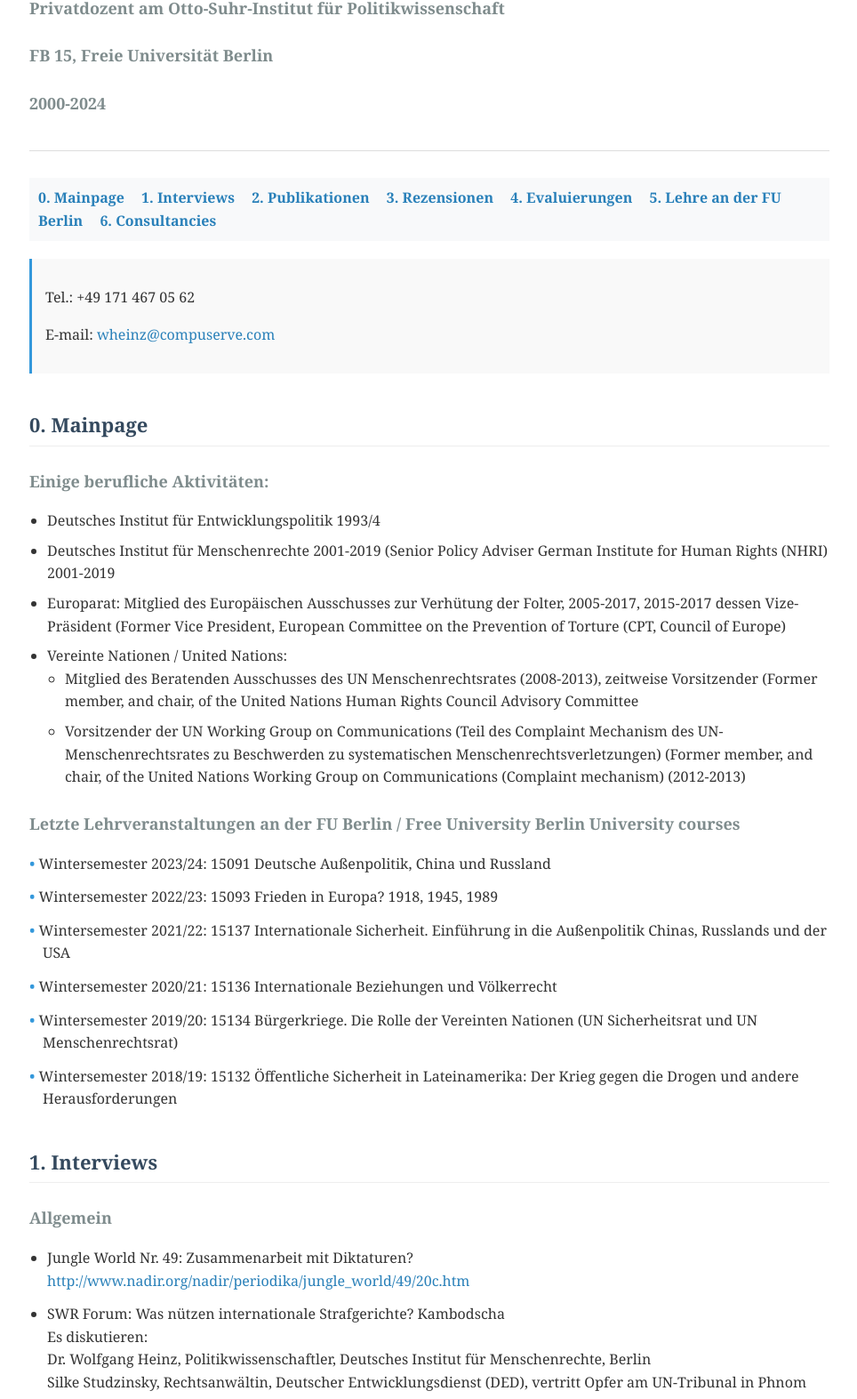
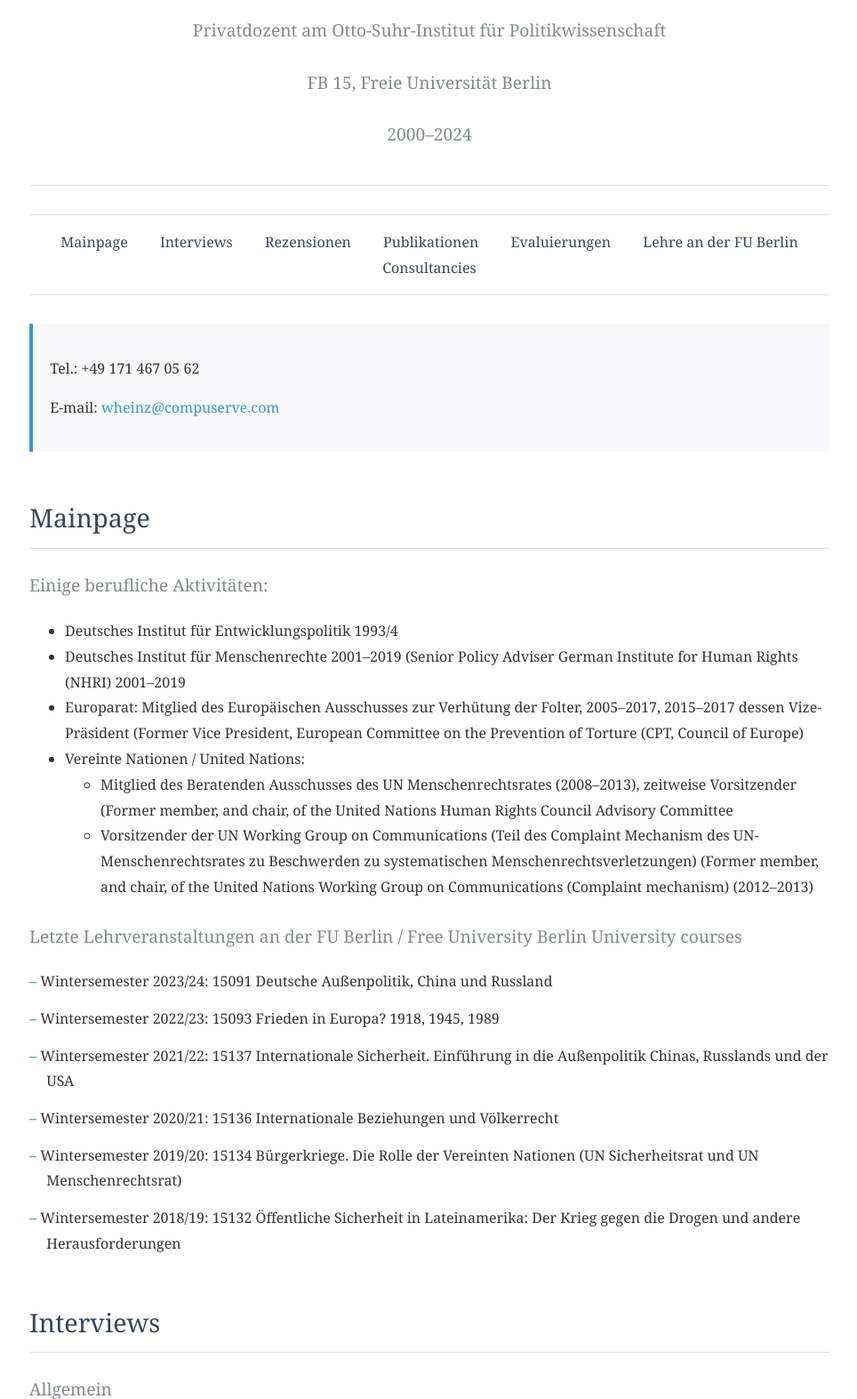
Before and after one commit to ExManiac/prof-heinz-website, a plain HTML site: page index.html in a window 1280 px wide. Shown: the part 114-1687 px from the top of the page at 89% size, without its empty margins (157-1121 px from the left). Drawn offline with Linux system fonts and the light colour scheme.

Commit message:
Update index.html

```diff
--- a/index.html
+++ b/index.html
@@ -3,77 +3,116 @@
 <head>
     <meta charset="UTF-8">
     <meta name="viewport" content="width=device-width, initial-scale=1.0">
-    <title>Prof. Dr. Wolfgang Heinz - Politikwissenschaft</title>
+    <title>Prof. Dr. Wolfgang Heinz – Politikwissenschaft</title>
     <style>
+        :root {
+            --primary: #2c3e50;
+            --secondary: #34495e;
+            --accent: #3498db;
+            --light-bg: #f8f9fa;
+            --border: #e0e0e0;
+        }
         body {
             font-family: 'Georgia', serif;
-            line-height: 1.6;
+            line-height: 1.8;
             color: #333;
             max-width: 900px;
             margin: 0 auto;
             padding: 20px;
+            background-color: #fff;
         }
         header {
-            border-bottom: 1px solid #ddd;
+            border-bottom: 1px solid var(--border);
             padding-bottom: 20px;
             margin-bottom: 30px;
+            text-align: center;
         }
         h1 {
-            color: #2c3e50;
-            font-size: 28px;
+            color: var(--primary);
+            font-size: 2.2rem;
+            margin-bottom: 0.5rem;
+            font-weight: 600;
         }
         h2 {
-            color: #34495e;
-            font-size: 22px;
-            margin-top: 40px;
-            border-bottom: 1px solid #eee;
-            padding-bottom: 5px;
+            color: var(--secondary);
+            font-size: 1.8rem;
+            margin-top: 3rem;
+            padding-bottom: 0.5rem;
+            border-bottom: 1px solid var(--border);
+            font-weight: 500;
         }
         h3 {
             color: #7f8c8d;
-            font-size: 18px;
-            margin-top: 25px;
+            font-size: 1.2rem;
+            margin-top: 1.5rem;
+            font-weight: 400;
         }
         a {
-            color: #2980b9;
+            color: var(--accent);
+            text-decoration: none;
+            transition: color 0.2s;
+        }
+        a:hover {
+            color: #1a5276;
+            text-decoration: underline;
+        }
+        nav {
+            margin: 2rem 0;
+            padding: 1rem 0;
+            border-top: 1px solid var(--border);
+            border-bottom: 1px solid var(--border);
+            text-align: center;
+        }
+        nav a {
+            margin: 0 1rem;
+            font-weight: 500;
+            color: var(--secondary);
+        }
+        nav a:hover {
+            color: var(--accent);
             text-decoration: none;
         }
-        a:hover {
-            text-decoration: underline;
-        }
-        ul {
-            padding-left: 20px;
-        }
-        li {
-            margin-bottom: 8px;
-        }
         .contact-info {
-            background-color: #f9f9f9;
-            padding: 15px;
-            border-left: 3px solid #3498db;
-            margin: 20px 0;
+            background-color: var(--light-bg);
+            padding: 1.2rem;
+            border-left: 4px solid var(--accent);
+            margin: 2rem 0;
+            font-size: 1rem;
         }
         .section {
-            margin-bottom: 40px;
+            margin-bottom: 3rem;
         }
         .pub-item {
-            margin-bottom: 15px;
+            margin-bottom: 1.2rem;
+            padding-left: 1.2rem;
+            text-indent: -1.2rem;
         }
-        nav {
-            margin: 20px 0;
-            background-color: #f8f9fa;
-            padding: 10px;
+        .pub-item:before {
+            content: "– ";
+            color: var(--accent);
         }
-        nav a {
-            margin-right: 15px;
-            font-weight: bold;
+        .pub-title {
+            font-style: italic;
         }
-        .country-list {
-            columns: 3;
+        .pub-link {
+            font-size: 0.9rem;
+            color: var(--accent);
+            display: block;
+            margin-top: 0.3rem;
+            word-break: break-all;
+        }
+        .pub-year {
+            font-weight: 600;
+            margin-top: 1.5rem;
+            color: var(--primary);
+        }
+        .country-list, .org-list {
+            columns: 2;
             list-style-type: none;
             padding-left: 0;
         }
-        .country-list li {
+        .country-list li, .org-list li {
+            margin-bottom: 0.5rem;
             break-inside: avoid;
         }
         .course-list {
@@ -81,30 +120,31 @@
             padding-left: 0;
         }
         .course-list li {
-            margin-bottom: 12px;
-            padding-left: 15px;
-            text-indent: -15px;
+            margin-bottom: 0.8rem;
+            padding-left: 1.2rem;
+            text-indent: -1.2rem;
         }
         .course-list li:before {
-            content: "• ";
-            color: #3498db;
+            content: "– ";
+            color: var(--accent);
             font-weight: bold;
-        }
-        .org-list {
-            columns: 2;
-            list-style-type: none;
-            padding-left: 0;
-        }
-        .interview-list {
-            margin-bottom: 25px;
-        }
-        .interview-list li {
-            margin-bottom: 12px;
         }
         @media (max-width: 768px) {
             .country-list, .org-list {
                 columns: 1;
             }
+            nav a {
+                display: block;
+                margin: 0.5rem 0;
+            }
+        }
+        footer {
+            margin-top: 3rem;
+            padding-top: 1rem;
+            border-top: 1px solid var(--border);
+            text-align: center;
+            font-size: 0.9rem;
+            color: #7f8c8d;
         }
     </style>
 </head>
@@ -113,17 +153,17 @@
         <h1>Prof. Dr. Wolfgang Heinz</h1>
         <h3>Privatdozent am Otto-Suhr-Institut für Politikwissenschaft</h3>
         <h3>FB 15, Freie Universität Berlin</h3>
-        <h3>2000-2024</h3>
+        <h3>2000–2024</h3>
     </header>
 
     <nav>
-        <a href="#home">0. Mainpage</a>
-        <a href="#interviews">1. Interviews</a>
-        <a href="#publications">2. Publikationen</a>
-        <a href="#reviews">3. Rezensionen</a>
-        <a href="#evaluations">4. Evaluierungen</a>
-        <a href="#teaching">5. Lehre an der FU Berlin</a>
-        <a href="#consultancies">6. Consultancies</a>
+        <a href="#home">Mainpage</a>
+        <a href="#interviews">Interviews</a>
+        <a href="#reviews">Rezensionen</a>
+        <a href="#publications">Publikationen</a>
+        <a href="#evaluations">Evaluierungen</a>
+        <a href="#teaching">Lehre an der FU Berlin</a>
+        <a href="#consultancies">Consultancies</a>
     </nav>
 
     <div class="contact-info">
@@ -132,17 +172,17 @@
     </div>
 
     <div id="home" class="section">
-        <h2>0. Mainpage</h2>
+        <h2>Mainpage</h2>
 
         <h3>Einige berufliche Aktivitäten:</h3>
         <ul>
             <li>Deutsches Institut für Entwicklungspolitik 1993/4</li>
-            <li>Deutsches Institut für Menschenrechte 2001-2019 (Senior Policy Adviser German Institute for Human Rights (NHRI) 2001-2019</li>
-            <li>Europarat: Mitglied des Europäischen Ausschusses zur Verhütung der Folter, 2005-2017, 2015-2017 dessen Vize-Präsident (Former Vice President, European Committee on the Prevention of Torture (CPT, Council of Europe)</li>
+            <li>Deutsches Institut für Menschenrechte 2001–2019 (Senior Policy Adviser German Institute for Human Rights (NHRI) 2001–2019</li>
+            <li>Europarat: Mitglied des Europäischen Ausschusses zur Verhütung der Folter, 2005–2017, 2015–2017 dessen Vize-Präsident (Former Vice President, European Committee on the Prevention of Torture (CPT, Council of Europe)</li>
             <li>Vereinte Nationen / United Nations:
                 <ul>
-                    <li>Mitglied des Beratenden Ausschusses des UN Menschenrechtsrates (2008-2013), zeitweise Vorsitzender (Former member, and chair, of the United Nations Human Rights Council Advisory Committee</li>
-                    <li>Vorsitzender der UN Working Group on Communications (Teil des Complaint Mechanism des UN-Menschenrechtsrates zu Beschwerden zu systematischen Menschenrechtsverletzungen) (Former member, and chair, of the United Nations Working Group on Communications (Complaint mechanism) (2012-2013)</li>
+                    <li>Mitglied des Beratenden Ausschusses des UN Menschenrechtsrates (2008–2013), zeitweise Vorsitzender (Former member, and chair, of the United Nations Human Rights Council Advisory Committee</li>
+                    <li>Vorsitzender der UN Working Group on Communications (Teil des Complaint Mechanism des UN-Menschenrechtsrates zu Beschwerden zu systematischen Menschenrechtsverletzungen) (Former member, and chair, of the United Nations Working Group on Communications (Complaint mechanism) (2012–2013)</li>
                 </ul>
             </li>
         </ul>
@@ -159,10 +199,10 @@
     </div>
 
     <div id="interviews" class="section">
-        <h2>1. Interviews</h2>
+        <h2>Interviews</h2>
 
         <h3>Allgemein</h3>
-        <ul class="interview-list">
+        <ul class="course-list">
             <li>Jungle World Nr. 49: Zusammenarbeit mit Diktaturen?
                 <br><a href="http://www.nadir.org/nadir/periodika/jungle_world/49/20c.htm" target="_blank">http://www.nadir.org/nadir/periodika/jungle_world/49/20c.htm</a></li>
             <li>SWR Forum: Was nützen internationale Strafgerichte? Kambodscha
@@ -175,7 +215,7 @@
         </ul>
 
         <h3>Menschenrechte</h3>
-        <ul class="interview-list">
+        <ul class="course-list">
             <li>6.11.2009 HEUTE-Nachrichten, ZDF, 19:00h (Minute: 11:55)
                 <br><a href="http://www.zdf.de/ZDFmediathek/hauptnavigation/nachrichten#/beitrag/video/883262/ZDF-heute-Sendung-vom-06-November-2009/" target="_blank">http://www.zdf.de/ZDFmediathek/hauptnavigation/nachrichten#/beitrag/video/883262/ZDF-heute-Sendung-vom-06-November-2009/</a></li>
             <li>13.12.2010 Tageszeitung: "Wir nehmen Gefangene ernst"
@@ -187,13 +227,13 @@
         </ul>
 
         <h3>UN-Friedensoperationen</h3>
-        <ul class="interview-list">
+        <ul class="course-list">
             <li>Deutsche Welle 21.09.2009: UN, governments must pay more attention to human rights, expert says.
                 <br><a href="http://www.dw-world.de/dw/article/0,,4704160,00.html" target="_blank">http://www.dw-world.de/dw/article/0,,4704160,00.html</a></li>
         </ul>
 
         <h3>Terrorismus/Menschenrechte</h3>
-        <ul class="interview-list">
+        <ul class="course-list">
             <li>2021: Krieg gegen den Terror - Sieg für den Terror? Ab Minute 18:10.
                 <br>Bundeszentrale für politische Bildung
                 <br><a href="https://www.bpb.de/mediathek/audio/344514/der-krieg-gegen-den-terror-sieg-fuer-den-terror/" target="_blank">https://www.bpb.de/mediathek/audio/344514/der-krieg-gegen-den-terror-sieg-fuer-den-terror/</a></li>
@@ -225,7 +265,7 @@
         </ul>
 
         <h3>UN/Menschenrechte</h3>
-        <ul class="interview-list">
+        <ul class="course-list">
             <li>Deutschlandfunk 19.06.2016: Zehn Jahre UN-Menschenrechtsrat „Einige Staaten versuchen zu blockieren“
                 <br>Wolfgang Heinz im Gespräch mit Kirsten Lemke
                 <br><a href="https://www.deutschlandfunkkultur.de/zehn-jahre-un-menschenrechtsrat-einige-staaten-versuchen-zu-100.html" target="_blank">https://www.deutschlandfunkkultur.de/zehn-jahre-un-menschenrechtsrat-einige-staaten-versuchen-zu-100.html</a></li>
@@ -249,59 +289,19 @@
         </ul>
     </div>
 
-</body>
-</html>
-<!DOCTYPE html>
-<html lang="de">
-<head>
-    <meta charset="UTF-8">
-    <meta name="viewport" content="width=device-width, initial-scale=1.0">
-    <title>Prof. Dr. Wolfgang Heinz - Politikwissenschaft</title>
-    <style>
-        /* [Alle bisherigen CSS-Stile bleiben unverändert] */
-        .pub-year {
-            font-weight: bold;
-            margin-top: 20px;
-            color: #2c3e50;
-            font-size: 1.1em;
-        }
-        .pub-item {
-            margin-bottom: 15px;
-            padding-left: 15px;
-            text-indent: -15px;
-        }
-        .pub-item:before {
-            content: "• ";
-            color: #3498db;
-            font-weight: bold;
-        }
-        .pub-title {
-            font-style: italic;
-        }
-        .pub-link {
-            font-size: 0.9em;
-            word-break: break-all;
-            color: #2980b9;
-            display: block;
-            margin-top: 3px;
-        }
-        .pub-container {
-            margin-left: 20px;
-        }
-    </style>
-</head>
-<body>
-    <!-- [Kopfbereich, Navigation und vorherige Abschnitte bleiben unverändert] -->
+    <div id="reviews" class="section">
+        <h2>Rezensionen</h2>
+        <p>[Review content would go here]</p>
+    </div>
 
     <div id="publications" class="section">
-        <h2>2. Publikationen / Publications</h2>
+        <h2>Publikationen</h2>
         <h3>Publikationen in Vorbereitung / Publications in progress</h3>
 
-        <div class="pub-container">
         <div class="pub-year">2024</div>
         <div class="pub-item">
             <span class="pub-title">Strategies for Ensuring Fair Treatment of Persons in Police Custody: Past, Present and Future</span>. In: Ralf Alleweldt (Hrsg.), <span class="pub-title">Fair Treatment of Persons in Police Custody</span>, Wiesbaden: Springer Nature, S. 235-268
-                <a href="https://link.springer.com/book/10.1007/978-3-031-61737-9" class="pub-link" target="_blank">https://link.springer.com/book/10.1007/978-3-031-61737-9</a>
+            <a href="https://link.springer.com/book/10.1007/978-3-031-61737-9 " class="pub-link" target="_blank">https://link.springer.com/book/10.1007/978-3-031-61737-9</a>
         </div>
 
         <div class="pub-year">2022</div>
@@ -314,7 +314,6 @@
             <a href="https://www.researchgate.net/publication/364153066_Human_Rights_Foreign_Policy_Germany_Strategien_und_Herausforderungen_deutscher_Menschenrechtspolitik_German_Foreign_Policy_and_Human_Rights" class="pub-link" target="_blank">https://www.researchgate.net/publication/364153066_Human_Rights_Foreign_Policy_Germany_Strategien_und_Herausforderungen_deutscher_Menschenrechtspolitik_German_Foreign_Policy_and_Human_Rights</a>
         </div>
 
-            <!-- [Weitere Publikationen werden im gleichen Format hinzugefügt] -->
         <div class="pub-year">2021</div>
         <div class="pub-item">
             <span class="pub-title">Gefahren rechtswidriger Terrorismusbekämpfung aus menschenrechtlicher Sicht. Haft, Folter und gezielten Tötungen</span>, in: Tobias Trappe (Hrsg.), <span class="pub-title">Verwaltung - Ethik - Menschenrechte</span>, Wiesbaden: Springer VS, 2021, S. 237-272
@@ -330,15 +329,13 @@
         </div>
         <div class="pub-item">
             <span class="pub-title">Rechtstraditionen, Legitimierung von Gewalteinsatz und gerechter Frieden. Synthese und Ausblick</span>. In: Sarah Jäger / Wolfgang S. Heinz (Hrsg.), <span class="pub-title">Frieden durch Recht. Rechtstraditionen und Verortungen. Fragen zur Gewalt Bd. 5</span>, Wiesbaden: Springer VS, 2020, S.179-195
-                <a href="https://link.springer.com/chapter/10.1007/978-3-658-28715-3_8" class="pub-link" target="_blank">https://link.springer.com/chapter/10.1007/978-3-658-28715-3_8</a>
+            <a href="https://link.springer.com/chapter/10.1007/978-3-658-28715-3_8 " class="pub-link" target="_blank">https://link.springer.com/chapter/10.1007/978-3-658-28715-3_8</a>
         </div>
         <div class="pub-item">
             <span class="pub-title">Frieden durch Recht. Rechtstraditionen und Verortungen. Fragen zur Gewalt Bd. 5</span>, Wiesbaden: Springer VS, 2020 (Hrsg., mit Sarah Jäger)
-                <a href="https://link.springer.com/book/10.1007/978-3-658-28715-3#toc" class="pub-link" target="_blank">https://link.springer.com/book/10.1007/978-3-658-28715-3#toc</a>
+            <a href="https://link.springer.com/book/10.1007/978-3-658-28715-3#toc " class="pub-link" target="_blank">https://link.springer.com/book/10.1007/978-3-658-28715-3#toc</a>
         </div>
 
-            <!-- [Weitere Jahre und Publikationen...] -->
-            <!-- Beispielhaft für 2019: -->
         <div class="pub-year">2019</div>
         <div class="pub-item">
             <span class="pub-title">Umgang mit der Vergangenheit (Aufarbeitung)</span>. In: Günther Maihold / Hartmut Sangmeister / Nikolaus Werz (Hrsg.), <span class="pub-title">Lateinamerika. Handbuch für Wissenschaft und Studium</span>, Baden-Baden: Nomos, 2019, S. 184-191
@@ -347,23 +344,10 @@
             <span class="pub-title">Das Recht auf Frieden (1984-2017) bei den Vereinten Nationen</span>. In: Fraktion Die Linke im Bundestag (Hrsg.), <span class="pub-title">Recht auf Frieden. Konferenz der Linksfraktion Dokumentation</span>, Berlin 2019, S. 5-11
             <a href="https://www.kathrin-vogler.de/fileadmin/lcmskathrinvogler/user/upload/190904_Recht_auf_Frieden_ReaderA4.pdf" class="pub-link" target="_blank">https://www.kathrin-vogler.de/fileadmin/lcmskathrinvogler/user/upload/190904_Recht_auf_Frieden_ReaderA4.pdf</a>
         </div>
-            <!-- [Und so weiter für alle gewünschten Publikationen...] -->
-        </div>
-    </div>
-
-    <!-- [Die restlichen Abschnitte (Rezensionen, Evaluierungen etc.) bleiben unverändert] -->
-</body>
-</html>
-
-    </div>
-
-    <div id="reviews" class="section">
-        <h2>3. Rezensionen</h2>
-        <p>[Review content would go here]</p>
     </div>
 
     <div id="evaluations" class="section">
-        <h2>4. Evaluierungen zur Förderung der Menschenrechte/Demokratie/Dezentralisierung</h2>
+        <h2>Evaluierungen</h2>
         <h3>Country evaluations on the promotion of human rights/democracy/decentralization, also project visits as well as other professional activities in:</h3>
 
         <ul class="country-list">
@@ -405,7 +389,7 @@
     </div>
 
     <div id="teaching" class="section">
-        <h2>5. Lehrveranstaltungen an der Freien Universität (Auswahl)</h2>
+        <h2>Lehre an der FU Berlin</h2>
         <h3>Courses at Free University Berlin (Selection)</h3>
 
         <ul class="course-list">
@@ -426,8 +410,8 @@
     </div>
 
     <div id="consultancies" class="section">
-        <h2>6. Beratungstätigkeit/Zusammenarbeit mit</h2>
-        <h3>Consultancies / cooperation with:</h3>
+        <h2>Consultancies</h2>
+        <h3>Beratungstätigkeit/Zusammenarbeit mit:</h3>
 
         <ul class="org-list">
             <li>den Vereinten Nationen</li>
@@ -463,3 +447,5 @@
     <footer>
         <p>&copy; 2024 Prof. Dr. Wolfgang Heinz</p>
     </footer>
+</body>
+</html>
```
Lines whose indentation alone changed are shown as unchanged.
